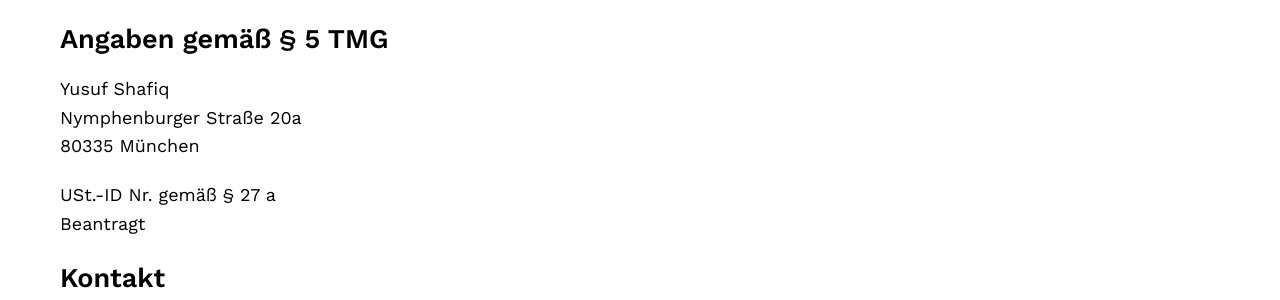
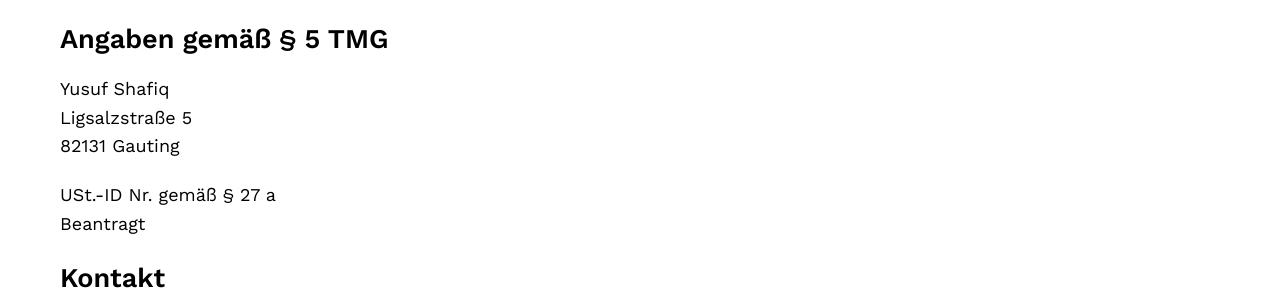
Before and after one commit to yspt-de/www, a Jekyll site: the page built from imprint.markdown, in a window 1280 px wide. Shown: the part 202-502 px from the top of the page. Built offline with Jekyll 4.4.1, drawn with Linux system fonts in a browser that asks for light colours.

Commit message:
Update from Forestry.io Yusuf Shafiq updated imprint.markdown

```diff
--- a/imprint.markdown
+++ b/imprint.markdown
@@ -10,8 +10,8 @@ permalink: "/impressum/"
 ### Angaben gemäß § 5 TMG
 
 Yusuf Shafiq
-Nymphenburger Straße 20a
-80335 München
+Ligsalzstraße 5
+82131 Gauting
 
 USt.-ID Nr. gemäß § 27 a
 Beantragt
```
